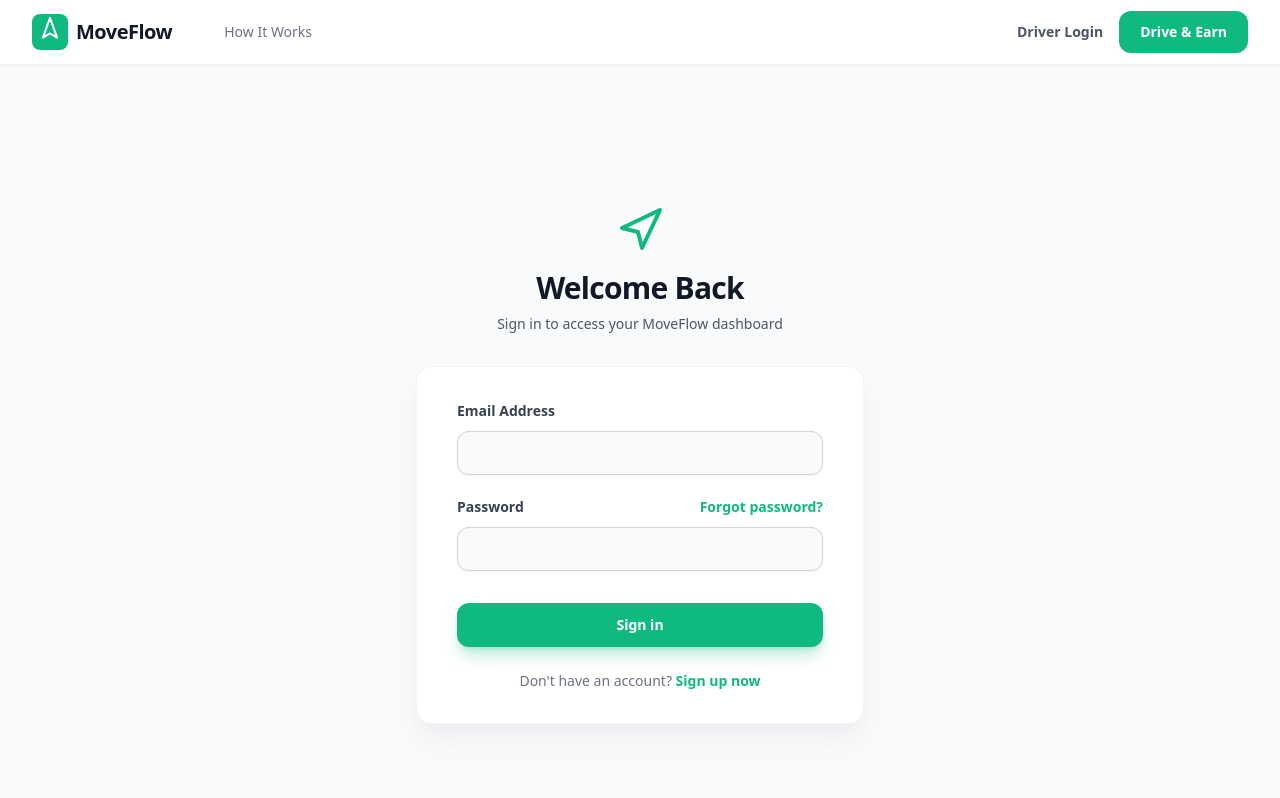
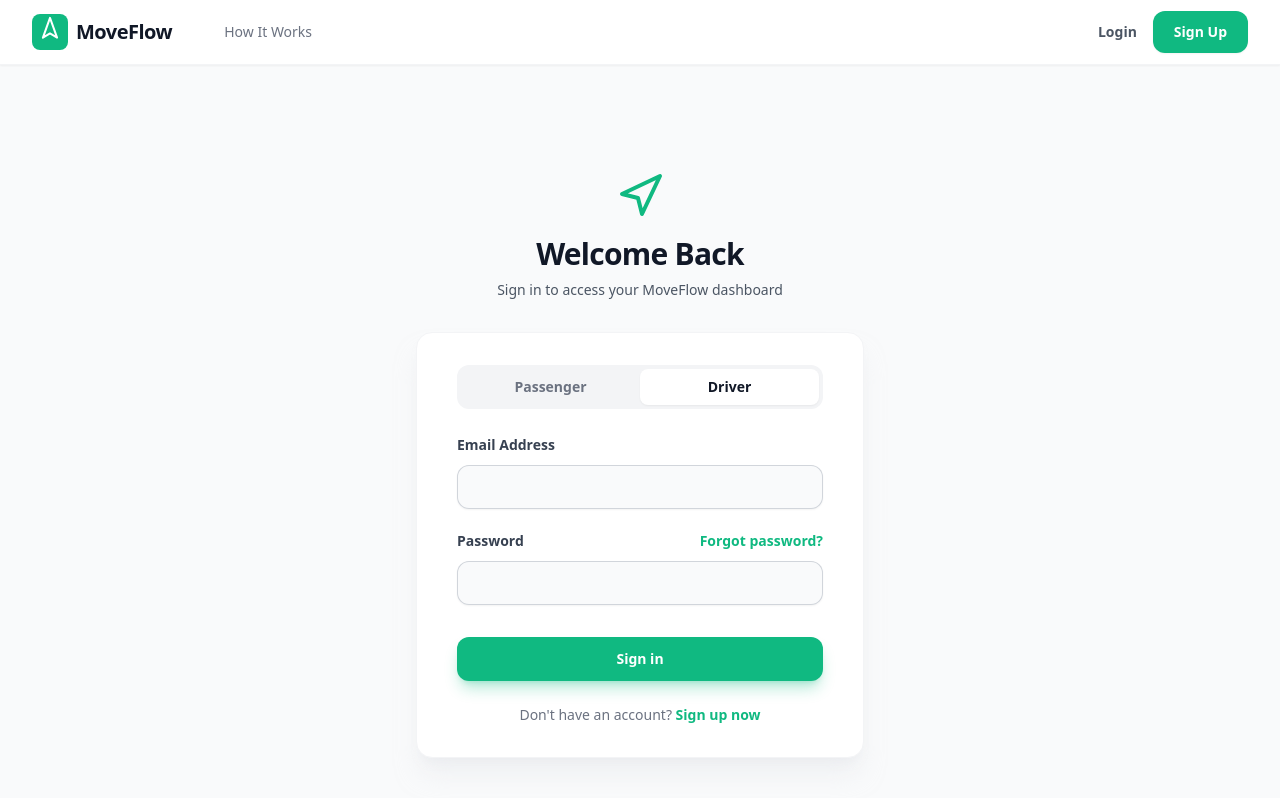
Before and after one commit to kabeer2427/RoadShare-AI, a React app in the folder frontend/: page /login in a window 1280 px wide. Shown: the top 798 px of the page. Built offline with nearby package versions, Linux system fonts and the light colour scheme; no server answers; the HTML template or start-up script is replaced by a standard one.

Commit message:
feat: add passenger toggle to login page and update navbar links

```diff
--- a/frontend/src/components/Navbar.jsx
+++ b/frontend/src/components/Navbar.jsx
@@ -18,7 +18,7 @@
         <div className="flex justify-between h-16">
           <div className="flex">
             <div className="flex-shrink-0 flex items-center">
-              <Link to={user ? "/driver" : "/"} className="flex items-center gap-2 group">
+              <Link to={user ? (user.role === 'driver' ? "/driver" : "/commuter") : "/"} className="flex items-center gap-2 group">
                 <div className="bg-brand p-1.5 rounded-lg group-hover:bg-brand-dark transition-colors">
                   <Navigation className="h-6 w-6 text-white transform -rotate-45" />
                 </div>
@@ -27,12 +27,21 @@
             </div>
 
             {/* Desktop Navigation for Drivers */}
-            {user && (
+            {user && user.role === 'driver' && (
               <div className="hidden md:ml-10 md:flex md:space-x-8 items-center">
                 <Link to="/driver" className="text-gray-500 hover:text-gray-900 px-3 py-2 text-sm font-medium transition-colors">Dashboard</Link>
                 <Link to="/live-map" className="text-gray-500 hover:text-gray-900 px-3 py-2 text-sm font-medium transition-colors flex items-center gap-1"><span className="w-2 h-2 rounded-full bg-red-500 animate-pulse inline-block"></span> Live Map</Link>
                 <Link to="/driver/requests" className="text-gray-500 hover:text-gray-900 px-3 py-2 text-sm font-medium transition-colors">Requests</Link>
                 <Link to="/driver/rides" className="text-gray-500 hover:text-gray-900 px-3 py-2 text-sm font-medium transition-colors">Rides</Link>
+              </div>
+            )}
+
+            {/* Desktop Navigation for Commuters */}
+            {user && (user.role === 'commuter' || user.role === 'passenger') && (
+              <div className="hidden md:ml-10 md:flex md:space-x-8 items-center">
+                <Link to="/commuter" className="text-gray-500 hover:text-gray-900 px-3 py-2 text-sm font-medium transition-colors">Book a Ride</Link>
+                <Link to="/live-map" className="text-gray-500 hover:text-gray-900 px-3 py-2 text-sm font-medium transition-colors">Live Map</Link>
+                <Link to="/commuter/rides" className="text-gray-500 hover:text-gray-900 px-3 py-2 text-sm font-medium transition-colors">My Rides</Link>
               </div>
             )}
 
@@ -49,8 +58,8 @@
               <div className="flex items-center gap-4">
                 <div className="hidden md:flex items-center gap-2 text-sm text-gray-700 bg-gray-50 px-3 py-1.5 rounded-full border border-gray-100">
                   <User className="h-4 w-4 text-brand" />
-                  <Link to="/driver/profile" className="font-bold hover:text-brand transition-colors">{user.name}</Link>
-                  <span className="text-[10px] bg-white px-2 py-0.5 rounded-full uppercase tracking-wider font-bold text-gray-500 border border-gray-200">Driver</span>
+                  <Link to={user.role === 'driver' ? "/driver/profile" : "/commuter/profile"} className="font-bold hover:text-brand transition-colors">{user.name}</Link>
+                  <span className="text-[10px] bg-white px-2 py-0.5 rounded-full uppercase tracking-wider font-bold text-gray-500 border border-gray-200">{user.role}</span>
                 </div>
 
                 <button
@@ -64,10 +73,10 @@
             ) : (
               <div className="flex items-center gap-4">
                 <Link to="/login" className="text-gray-600 hover:text-gray-900 font-bold text-sm transition-colors">
-                  Driver Login
+                  Login
                 </Link>
                 <Link to="/register" className="inline-flex items-center px-5 py-2.5 border border-transparent text-sm font-bold rounded-xl shadow-sm text-white bg-brand hover:bg-brand-dark hover:shadow-md hover:-translate-y-0.5 focus:outline-none transition-all">
-                  Drive & Earn
+                  Sign Up
                 </Link>
               </div>
             )}
--- a/frontend/src/pages/auth/Login.jsx
+++ b/frontend/src/pages/auth/Login.jsx
@@ -6,6 +6,7 @@
 const Login = () => {
   const [email, setEmail] = useState('');
   const [password, setPassword] = useState('');
+  const [role, setRole] = useState('driver'); // visual toggle for UX
   const [error, setError] = useState('');
   const [loading, setLoading] = useState(false);
   const { login } = useAuth();
@@ -52,6 +53,22 @@
                 <span className="font-bold">Error:</span> {error}
               </div>
             )}
+            <div className="flex bg-gray-100 p-1 rounded-xl mb-6">
+              <button
+                type="button"
+                onClick={() => setRole('commuter')}
+                className={`flex-1 py-2 text-sm font-bold rounded-lg transition-colors ${role === 'commuter' ? 'bg-white text-gray-900 shadow-sm' : 'text-gray-500'}`}
+              >
+                Passenger
+              </button>
+              <button
+                type="button"
+                onClick={() => setRole('driver')}
+                className={`flex-1 py-2 text-sm font-bold rounded-lg transition-colors ${role === 'driver' ? 'bg-white text-gray-900 shadow-sm' : 'text-gray-500'}`}
+              >
+                Driver
+              </button>
+            </div>
 
             <div className="space-y-5">
               <div>
```
